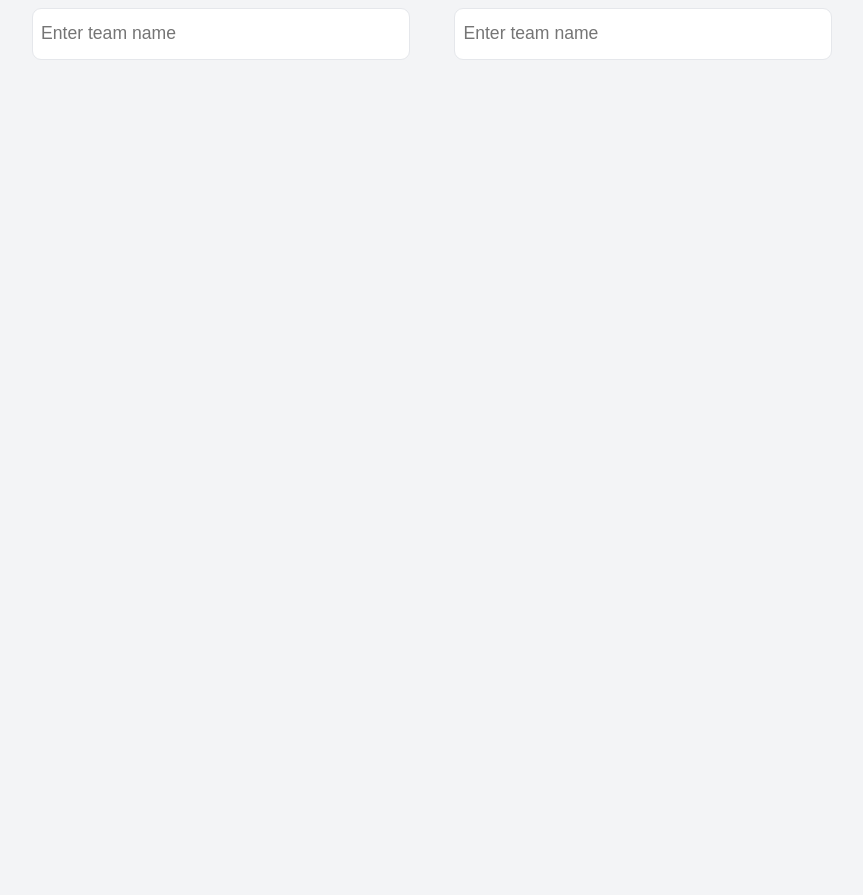
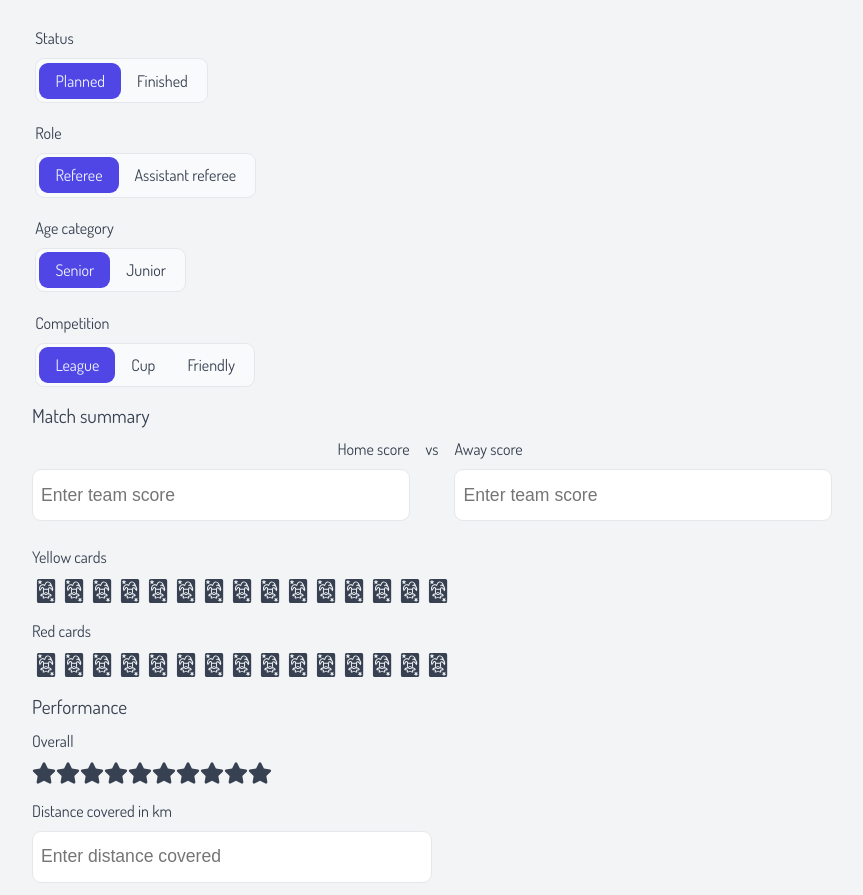
Before and after one commit to helo1313/ireferee, a Next.js app: page /dashboard/new-match in a window 1280 px wide. Shown: the part 264-1159 px from the top of the page, without its empty margins (208-1071 px from the left). Before the commit the page ends 800 px from the top, so only its background shows below. Built offline with nearby package versions, Linux system fonts and the light colour scheme; no server answers.

Commit message:
Work on add page

```diff
--- /dev/null
+++ b/src/components/cardsPicker/cartsPicker.module.scss
@@ -0,0 +1,15 @@
+.cardPicker {
+  margin: 1rem 0;
+}
+
+.cardYellowActive {
+  color: var(--color-yellow-400);
+}
+
+.cardRedActive {
+  color: var(--color-red-700);
+}
+
+.label {
+  margin-bottom: 0.75rem;
+}
--- /dev/null
+++ b/src/components/cardsPicker/cartsPicker.tsx
@@ -0,0 +1,56 @@
+import { PropsWithChildren, useState } from "react";
+import { GiCardJoker } from "react-icons/gi";
+
+import classes from "./cartsPicker.module.scss";
+
+interface cardsPickerProps extends PropsWithChildren {
+  label?: string;
+  type: "red-card" | "yellow-card";
+}
+
+const CardsPicker: React.FC<cardsPickerProps> = (props) => {
+  const [currentValue, setCurrentValue] = useState(0);
+  const [hoverValue, setHoverValue] = useState<number | undefined>(undefined);
+
+  const stars = Array(15).fill(0);
+
+  const handleClick: (value: number) => void = (value) => {
+    setCurrentValue(value);
+  };
+
+  const handleMouseOver: (value: number) => void = (newHoverValue) => {
+    setHoverValue(newHoverValue);
+  };
+
+  const handleMouseLeave: (value: number) => void = () => {
+    setHoverValue(undefined);
+  };
+
+  return (
+    <div className={classes.cardPicker}>
+      {props.label && <p className={classes.label}>{props.label}</p>}
+      <div className={classes.cardPickerWrapper}>
+        {stars.map((_, index) => {
+          return (
+            <GiCardJoker
+              key={index}
+              size={28}
+              onClick={() => handleClick(index + 1)}
+              onMouseOver={() => handleMouseOver(index + 1)}
+              onMouseLeave={handleMouseLeave}
+              className={
+                (hoverValue || currentValue) > index
+                  ? props.type === "red-card"
+                    ? classes.cardRedActive
+                    : classes.cardYellowActive
+                  : undefined
+              }
+            />
+          );
+        })}
+      </div>
+    </div>
+  );
+};
+
+export default CardsPicker;
--- /dev/null
+++ b/src/components/starRating/StarRating.tsx
@@ -0,0 +1,53 @@
+import { PropsWithChildren, useState } from "react";
+import { FaStar } from "react-icons/fa";
+
+import classes from "./starRating.module.scss";
+
+interface StarRatingProps extends PropsWithChildren {
+  label?: string;
+}
+
+const StarRating: React.FC<StarRatingProps> = (props) => {
+  const [currentValue, setCurrentValue] = useState(0);
+  const [hoverValue, setHoverValue] = useState<number | undefined>(undefined);
+
+  const stars = Array(10).fill(0);
+
+  const handleClick: (value: number) => void = (value) => {
+    setCurrentValue(value);
+  };
+
+  const handleMouseOver: (value: number) => void = (newHoverValue) => {
+    setHoverValue(newHoverValue);
+  };
+
+  const handleMouseLeave: (value: number) => void = () => {
+    setHoverValue(undefined);
+  };
+
+  return (
+    <div className={classes.starRating}>
+      {props.label && <p className={classes.label}>{props.label}</p>}
+      <div className={classes.starRatingWrapper}>
+        {stars.map((_, index) => {
+          return (
+            <FaStar
+              key={index}
+              size={24}
+              onClick={() => handleClick(index + 1)}
+              onMouseOver={() => handleMouseOver(index + 1)}
+              onMouseLeave={handleMouseLeave}
+              className={
+                (hoverValue || currentValue) > index
+                  ? classes.starActive
+                  : undefined
+              }
+            />
+          );
+        })}
+      </div>
+    </div>
+  );
+};
+
+export default StarRating;
--- /dev/null
+++ b/src/components/starRating/starRating.module.scss
@@ -0,0 +1,11 @@
+.starRating {
+  margin: 1rem 0;
+}
+
+.starActive {
+  color: var(--color-yellow-400);
+}
+
+.label {
+  margin-bottom: 0.75rem;
+}
--- a/src/components/ui/input/Input.tsx
+++ b/src/components/ui/input/Input.tsx
@@ -6,7 +6,7 @@ type labelAlignOptions = "left" | "center" | "right" | undefined;
 
 interface InputProps {
   name: string;
-  type: "text" | "password";
+  type: "text" | "password" | "number";
   label: string;
   labelAlign?: labelAlignOptions;
   placeholder: string;
--- a/src/components/ui/optionPicker/OptionPicker.module.scss
+++ b/src/components/ui/optionPicker/OptionPicker.module.scss
@@ -1,7 +1,15 @@
 .optionPicker {
+  margin-top: 1rem;
+  padding: 0.2rem 0.2rem;
+}
+
+.label {
+  margin-bottom: 0.75rem;
+}
+
+.optionsWrapper {
   display: flex;
   width: max-content;
-  margin-top: 1rem;
   padding: 0.2rem 0.2rem;
   background-color: var(--color-grey-50);
   border: 1px solid var(--color-grey-200);
--- a/src/components/ui/optionPicker/OptionPicker.tsx
+++ b/src/components/ui/optionPicker/OptionPicker.tsx
@@ -3,6 +3,7 @@ import classes from "./OptionPicker.module.scss";
 import OptionPickerButton from "./OptionPickerButton";
 
 interface OptionPickerProps extends PropsWithChildren {
+  label?: string;
   options: { id: number; label: string }[];
 }
 
@@ -11,6 +12,8 @@ const OptionPicker: React.FC<OptionPickerProps> = (props) => {
 
   return (
     <div className={classes.optionPicker}>
+      {props.label && <p className={classes.label}>{props.label}</p>}
+      <div className={classes.optionsWrapper}>
         {props.options.map((option) => (
           <OptionPickerButton
             key={option.id}
@@ -21,6 +24,7 @@ const OptionPicker: React.FC<OptionPickerProps> = (props) => {
           />
         ))}
       </div>
+    </div>
   );
 };
 
--- a/src/pages/dashboard/new-match.tsx
+++ b/src/pages/dashboard/new-match.tsx
@@ -2,6 +2,8 @@ import Input from "@/components/ui/input/Input";
 import classes from "../../styles/Pages/new-match.module.scss";
 import { useState } from "react";
 import OptionPicker from "@/components/ui/optionPicker/OptionPicker";
+import StarRating from "@/components/starRating/StarRating";
+import CardsPicker from "@/components/cardsPicker/cartsPicker";
 
 export default function NewMatch() {
   const [test, setTest] = useState("");
@@ -11,12 +13,6 @@ export default function NewMatch() {
       <h2>Add match</h2>
 
       <h4>General</h4>
-      <OptionPicker
-        options={[
-          { id: 0, label: "Planned" },
-          { id: 1, label: "Finished" },
-        ]}
-      />
 
       <div className={classes.teams}>
         <Input
@@ -40,6 +36,83 @@ export default function NewMatch() {
           error={test}
         />
       </div>
+      <OptionPicker
+        label="Status"
+        options={[
+          { id: 0, label: "Planned" },
+          { id: 1, label: "Finished" },
+        ]}
+      />
+
+      <OptionPicker
+        label="Role"
+        options={[
+          { id: 0, label: "Referee" },
+          { id: 1, label: "Assistant referee" },
+        ]}
+      />
+
+      <OptionPicker
+        label="Age category"
+        options={[
+          { id: 0, label: "Senior" },
+          { id: 1, label: "Junior" },
+        ]}
+      />
+
+      <OptionPicker
+        label="Competition"
+        options={[
+          { id: 0, label: "League" },
+          { id: 1, label: "Cup" },
+          { id: 2, label: "Friendly" },
+        ]}
+      />
+
+      <div className={classes.matchSummary}>
+        <h4 className={classes.section}>Match summary</h4>
+
+        <div className={classes.teams}>
+          <Input
+            name="Home score"
+            type="number"
+            label="Home score"
+            labelAlign="right"
+            placeholder="Enter team score"
+            value={test}
+            setValue={setTest}
+            error={test}
+          />
+          <p> vs </p>
+          <Input
+            name="Away score"
+            type="number"
+            label="Away score"
+            placeholder="Enter team score"
+            value={test}
+            setValue={setTest}
+            error={test}
+          />
+        </div>
+
+        <CardsPicker type="yellow-card" label="Yellow cards" />
+        <CardsPicker type="red-card" label="Red cards" />
+      </div>
+
+      <div className={classes.performance}>
+        <h4 className={classes.section}>Performance</h4>
+        <StarRating label="Overall" />
+
+        <Input
+          name="Distance"
+          type="number"
+          label="Distance covered in km"
+          placeholder="Enter distance covered"
+          value={test}
+          setValue={setTest}
+          error={test}
+        />
+      </div>
     </div>
   );
 }
--- a/src/styles/Pages/new-match.module.scss
+++ b/src/styles/Pages/new-match.module.scss
@@ -16,3 +16,7 @@
     margin: 0 1rem;
   }
 }
+
+.section {
+  margin: 1rem 0;
+}
--- a/src/styles/_variables.scss
+++ b/src/styles/_variables.scss
@@ -21,6 +21,7 @@
     --color-green-100: #dcfce7;
     --color-green-700: #15803d;
     --color-yellow-100: #fef9c3;
+    --color-yellow-400: #fdcc0d;
     --color-yellow-700: #a16207;
     --color-silver-100: #e5e7eb;
     --color-silver-700: #374151;
```
Lines whose indentation alone changed are shown as unchanged.
